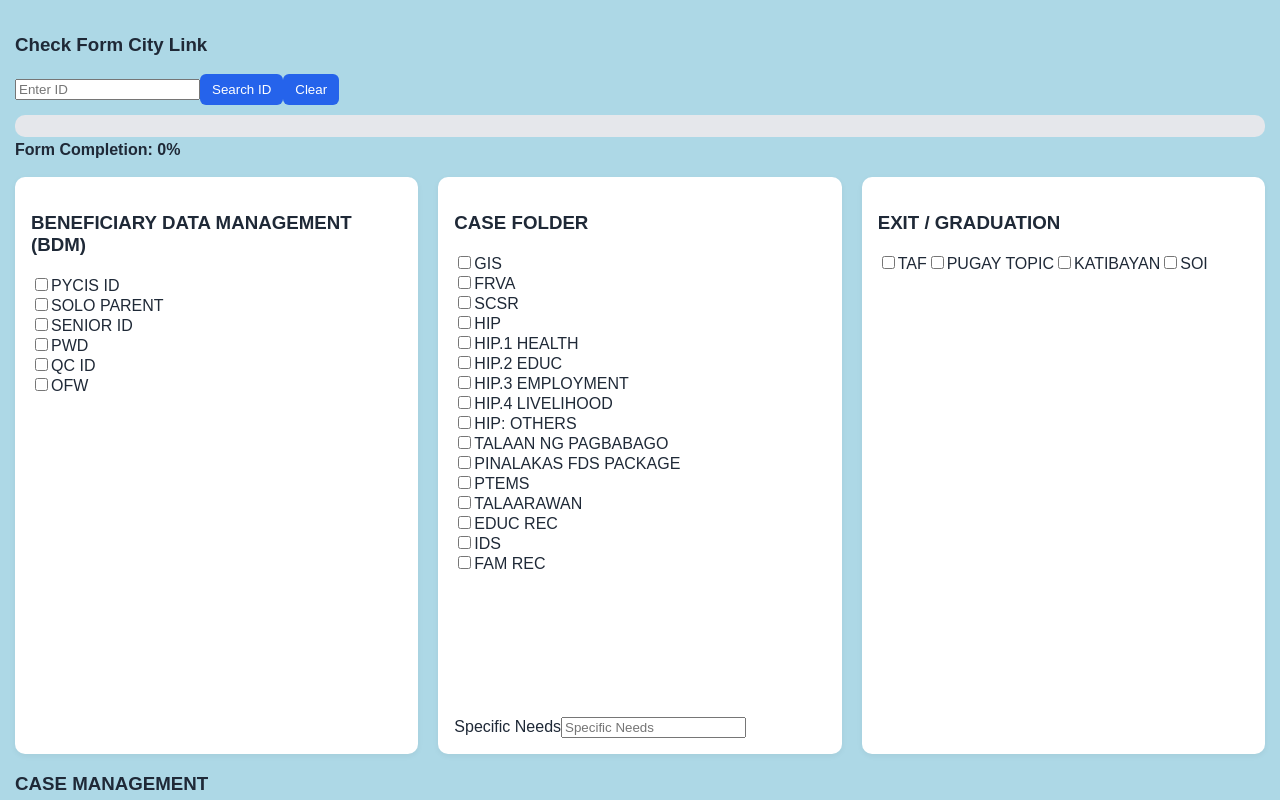
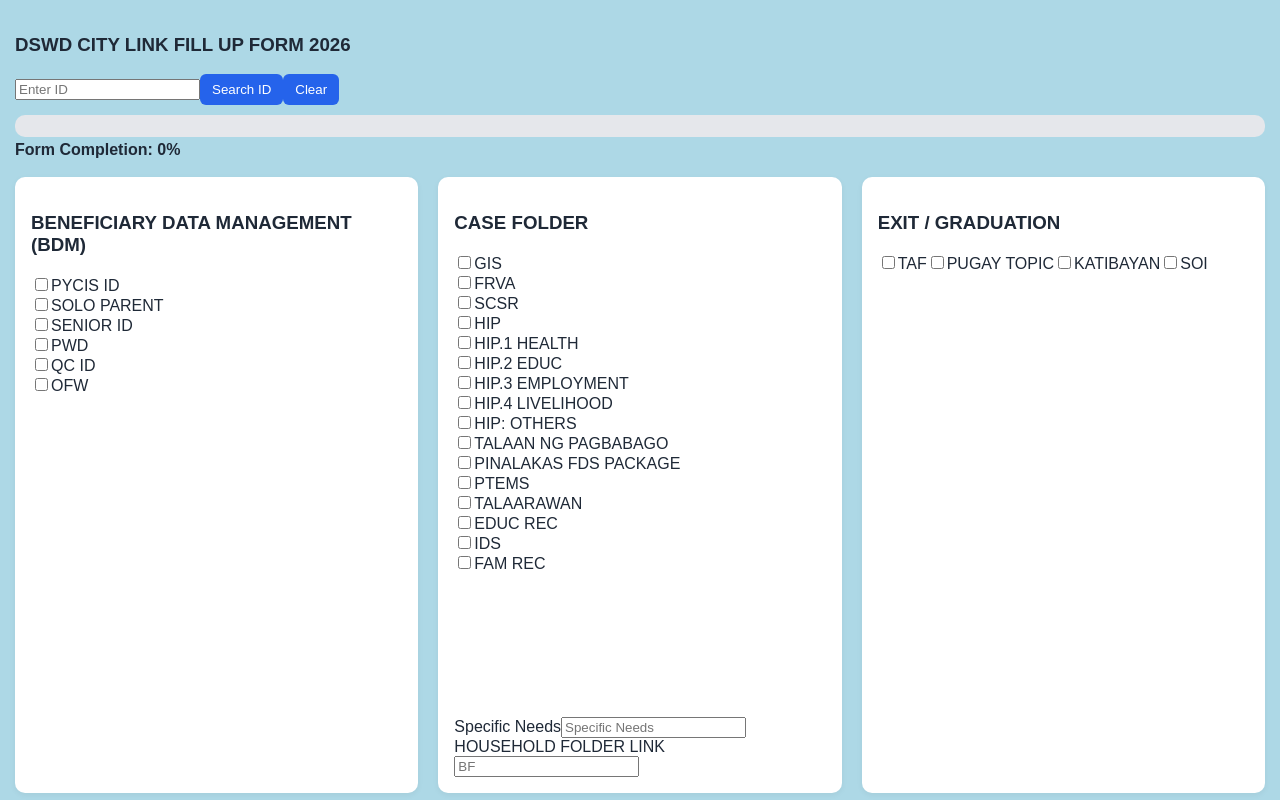
Before and after one commit to Andrei12388/spreadsheet_reactform2026, a React (Vite) app: page / in a window 1280 px wide. Shown: the top 800 px of the page. Built offline with nearby package versions, Linux system fonts and the light colour scheme.

Commit message:
fix 3 columns

```diff
--- a/index.html
+++ b/index.html
@@ -4,7 +4,7 @@
     <meta charset="UTF-8" />
     <link rel="icon" type="image/svg+xml" href="/favicon.svg" />
     <meta name="viewport" content="width=device-width, initial-scale=1.0" />
-    <title>dswd-citylink</title>
+    <title>DSWD CITY LINK FILL UP FORM 2026</title>
   </head>
   <body>
     <div id="root"></div>
--- a/src/App.jsx
+++ b/src/App.jsx
@@ -1,7 +1,7 @@
 import { useState } from "react";
 
 const API_URL =
-  "https://script.google.com/macros/s/AKfycbwkxaVGrRBLN1lEi6VB1giE_3vytql_qk-C_4b9703mWkVWU11z_mpOXycPMxe4xanVvw/exec";
+  "https://script.google.com/macros/s/AKfycbw27WsSfSa1I61vxeScMoejyWLm6CY2QaoFImfjylGyHDgHEwEOaXUujDGWgTSdtzHG/exec";
 
 export default function App() {
   const [formData, setFormData] = useState({});
@@ -83,6 +83,7 @@
   AX: "PINALAKAS DATE",
   AZ: "PTEMS LINK",
   BA: "PTEMS DATE",
+  BF: "HOUSEHOLD FOLDER LINK",
 
   AS: "Specific Needs",
 
@@ -268,7 +269,7 @@
   // ALL text inputs
   const textFields = [
     "R","T","V","X","Y","AA",
-    "AK","AM","AU","AW","AX","AZ","BA",
+    "AK","AM","AU","AW","AX","AZ","BA", "BF",
     "AS",
     "AC","AD","AE","AF","AG"
   ];
@@ -329,7 +330,7 @@
       <button onClick={zoomOut}>➖ Zoom</button>
       */}
 
-      <h3>Check Form City Link</h3>
+      <h3>DSWD CITY LINK FILL UP FORM 2026</h3>
 
       <input
         placeholder="Enter ID"
@@ -592,6 +593,16 @@
         onChange={handleChange}
       />
       </label>
+       <br></br>
+       <label>
+   {textLabels["BF"]}
+      <input
+        placeholder="BF"
+        id="BF"
+        value={formData.BF || ""}
+        onChange={handleChange}
+      />
+      </label>
 
   </div>
 
--- a/vite.config.js
+++ b/vite.config.js
@@ -2,7 +2,7 @@
 import react from "@vitejs/plugin-react";
 
 const GAS_URL =
-  "https://script.google.com/macros/s/AKfycbwkxaVGrRBLN1lEi6VB1giE_3vytql_qk-C_4b9703mWkVWU11z_mpOXycPMxe4xanVvw/exec";
+  "https://script.google.com/macros/s/AKfycbw27WsSfSa1I61vxeScMoejyWLm6CY2QaoFImfjylGyHDgHEwEOaXUujDGWgTSdtzHG/exec";
 
 export default defineConfig({
   plugins: [react()],
```
